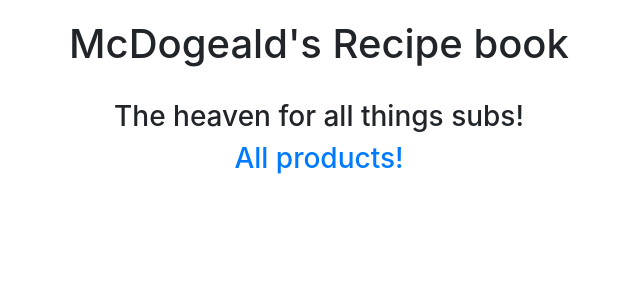
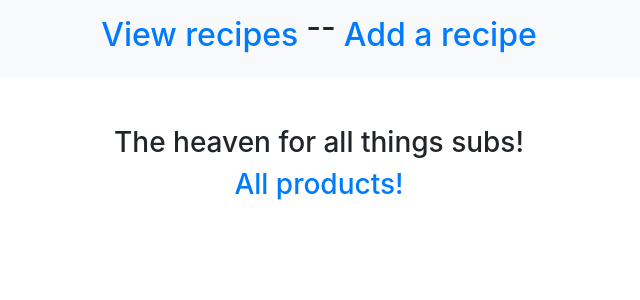
Before and after one commit to aaaaaaaaaaaaaaaaaaaaaaaaaaaaaaaaaaaaa4/McDogealds-Recipe-book, a Django app: page / in a window 1280 px wide. Shown: the top 300 px of the page, without its empty margins (321-961 px from the left). Run offline with Django 3.2, Linux system fonts and the light colour scheme; some libraries are stand-ins or nearby versions.

Commit message:
Re-organized so user doesn't have to scroll for recipe, Added a navbar

```diff
--- a/subs/templates/site/layout.html
+++ b/subs/templates/site/layout.html
@@ -1,21 +1,30 @@
 {% load static %}
-
 <!DOCTYPE html>
-
 <html lang="en">
    <head>
       <link href="{% static 'subs/style.css' %}" rel="stylesheet">
       <title>{% block title %}{% endblock %}</title>
       <link rel="stylesheet" href="https://stackpath.bootstrapcdn.com/bootstrap/4.4.1/css/bootstrap.min.css" integrity="sha384-Vkoo8x4CGsO3+Hhxv8T/Q5PaXtkKtu6ug5TOeNV6gBiFeWPGFN9MuhOf23Q9Ifjh" crossorigin="anonymous">
-
       <link href="{% static 'style.css' %}" rel="stylesheet">
    </head>
    <body>
+      <nav class="navbar navbar-expand-sm bg-light justify-content-center">
+         <ul class="navbar-nav">
+            <li class="nav-item">
+               <h2><a class="nav-link" href="{% url 'things' %}">View recipes</a></h2>
+            </li>
+            <li class="nav-item">
+               <h2>--</h2>
+            </li>
+            <li class="nav-item">
+               <h2><a class="nav-link" href="{% url 'add' %}">Add a recipe</a></h2>
+            </li>
+         </ul>
+      </nav>
+      <br>
       <center>
-              <h1>McDogeald's Recipe book</h1>
          {% block body %}
          {% endblock %}
       </center>
-
    </body>
 </html>
```
Also changed, not shown: subs/templates/site/recipe.html (+7 -8 lines). Lines whose indentation alone changed are shown as unchanged.
